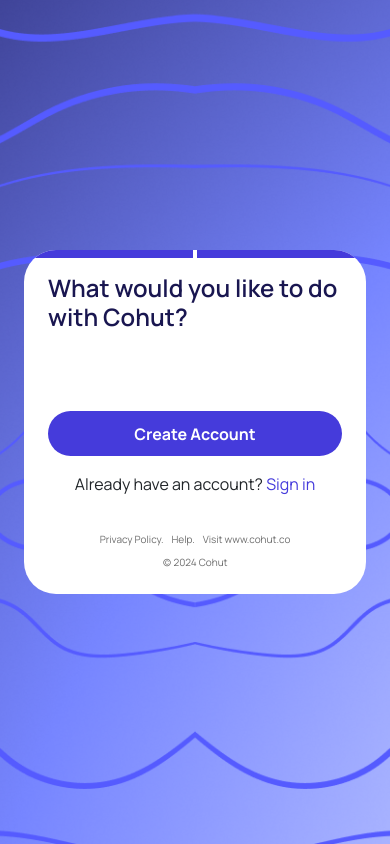
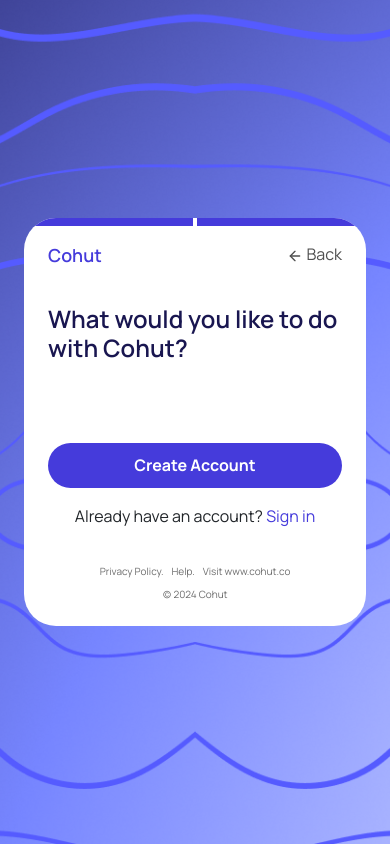
Before and after one commit to teamcohut/creator-frontend, a React (Create React App) app: page /signup/step2 in a window 390 px wide. Built offline with nearby package versions, Linux system fonts and the light colour scheme.

Commit message:
return feature

```diff
--- a/src/components/ui/organisms/forms/signUpForm/SignUpPage2.tsx
+++ b/src/components/ui/organisms/forms/signUpForm/SignUpPage2.tsx
@@ -1,13 +1,20 @@
 import React from 'react'
 import Button from '../../../atoms/forms/Button.tsx'
-import { Link } from 'react-router-dom'
+import { Link, useNavigate } from 'react-router-dom'
 import ProgressBar from '../../../molecules/forms/ProgressBar'
+import { FiArrowLeft } from 'react-icons/fi'
+import './index.css'
 
 const SignUpPage2 = () => {
+  const navigate = useNavigate()
   return (
     <>
       <form className='form bg-white d-flex flex-column rounded-5' action="">
         <ProgressBar length={2} page={2} />
+        <div className="w-100 d-flex justify-content-between">
+          <Link className='primary-700 manrope-600 fs-h3 text-decoration-none d-flex d-lg-none' to={'/'}>Cohut</Link>
+          <span className='dark-700 back' onClick={()=>navigate(-1)}><FiArrowLeft /> Back</span>
+        </div>
         <div className="d-flex flex-column gap-2">
           <h1 className='manrope-600 primary-950 fs-h2'>What would you like to do with Cohut?</h1>
         </div>
--- a/src/components/ui/organisms/forms/signUpForm/index.css
+++ b/src/components/ui/organisms/forms/signUpForm/index.css
@@ -9,6 +9,10 @@
     overflow-x: hidden;
 }
 
+.form .back {
+    cursor: pointer;
+}
+
 @media (max-width: 990px ) {
     .form {
         width: 100%;
--- a/src/components/ui/organisms/forms/signUpForm/index.tsx
+++ b/src/components/ui/organisms/forms/signUpForm/index.tsx
@@ -15,12 +15,13 @@
   }
   return (
     <form className='form bg-white d-flex flex-column rounded-5' onSubmit={handleSubmit} action="">
-
+      <ProgressBar length={2} page={1} />
+      <Link className='primary-700 manrope-600 fs-h3 text-decoration-none d-flex d-lg-none' to={'/'}>Cohut</Link>
       <div className="d-flex flex-column gap-2">
         <h1 className='manrope-600 primary-950 fs-h2'>Create your account</h1>
         <span className='manrope-500 dark-700 fs-body'>Launch your program in no time just by creating an account with us.</span>
       </div>
-      <ProgressBar length={2} page={1} />
+
       <div className="d-flex flex-column gap-4">
         <EmailInput
           label='Email'
```
